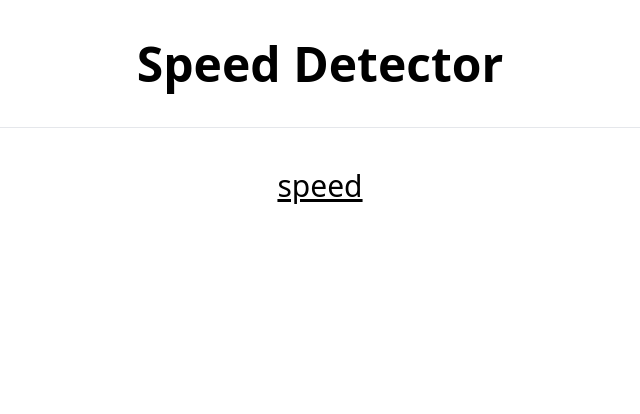
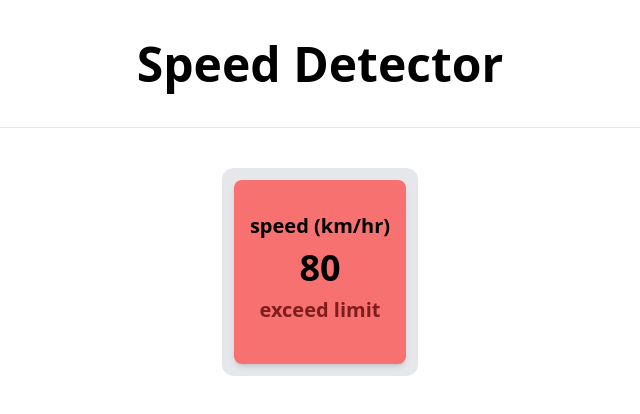
Before and after one commit to bblueberries/embeded-lab-final, a React (Vite) app in the folder embed-lab-web/: page / in a window 1280 px wide. Shown: the top 414 px of the page, without its empty margins (320-960 px from the left). Built offline with nearby package versions, Linux system fonts and the light colour scheme.

Commit message:
create speedCard

```diff
--- a/embed-lab-web/src/App.jsx
+++ b/embed-lab-web/src/App.jsx
@@ -9,8 +9,8 @@ function App() {
   return (
     <>
       <div className="flex flex-col justify-center items-center">
-        <Header/>
-        <SpeedCard/>
+        <Header />
+        <SpeedCard value={80} />
       </div>
     </>
   );
--- a/embed-lab-web/src/components/SpeedCard.jsx
+++ b/embed-lab-web/src/components/SpeedCard.jsx
@@ -1,8 +1,27 @@
 import React from "react";
-export default function SpeedCard() {
+export default function SpeedCard({ value }) {
+  let backgroundColor = "bg-green-200";
+  let speed = value;
+  let text = "";
+  if (value > 70) {
+    backgroundColor = "bg-red-400";
+    text = "exceed limit";
+  }
   return (
-    <div className="flex-1">
-      <h1 className="text-3xl underline ">speed</h1>
+    <div className=" bg-gray-200 p-3 rounded-xl">
+      <div
+        className={`min-w-min max-w-full px-4 py-8 gap-10 rounded-lg shadow-md ${backgroundColor}`}
+      >
+        <div className="flex flex-col">
+          <div className="text-center font-extrabold text-xl">
+            speed (km/hr)
+          </div>
+          <div className="text-center font-bold text-4xl m-2">{speed}</div>
+          <div className=" block text-center font-extrabold text-xl text-red-900 min-h-9">
+            {text}
+          </div>
+        </div>
+      </div>
     </div>
   );
 }
```
